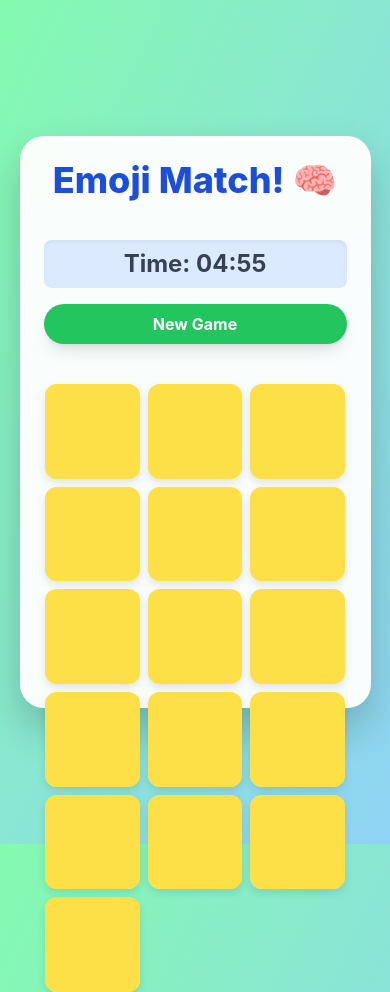
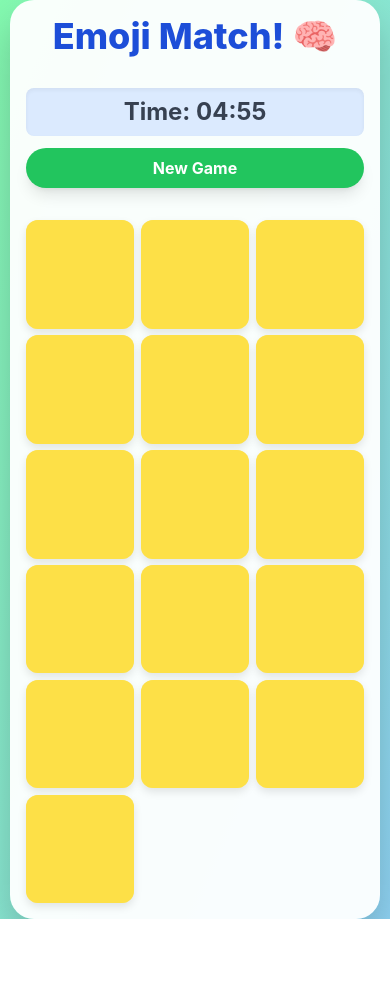
Before and after one commit to neenabatrra/emoji-memory-game, a plain HTML site: page index.html in a window 390 px wide. After the commit the page ends 919 px from the top, so only its background shows below. Drawn offline with nearby package versions, Linux system fonts and the light colour scheme.

Commit message:
Update index.html

```diff
--- a/index.html
+++ b/index.html
@@ -28,8 +28,8 @@
             flex-direction: column;
             align-items: center;
             gap: 1.5rem;
-            max-width: 90vw; /* Responsive width */
-            width: 700px; /* Max width for larger screens */
+            width: 95%; /* Make it fluid by default */
+            max-width: 700px; /* Cap overall max width for desktop */
             box-sizing: border-box;
         }
 
@@ -43,12 +43,11 @@
 
         .game-board {
             display: grid;
-            grid-template-columns: repeat(4, 1fr); /* 4 columns */
+            grid-template-columns: repeat(4, 1fr); /* Default 4 columns for larger screens */
             grid-template-rows: repeat(4, 1fr); /* 4 rows for 16 cards */
             gap: 0.75rem; /* Gap between cards */
             perspective: 1000px; /* For 3D flip effect */
-            width: 100%; /* Make board take full width of container */
-            max-width: 500px; /* Limit board size for aesthetics */
+            width: 100%; /* Always take full width of container */
             aspect-ratio: 1 / 1; /* Keep it square */
         }
 
@@ -122,24 +121,38 @@
         /* Responsive adjustments for smaller screens */
         @media (max-width: 640px) {
             .game-container {
-                padding: 1.5rem;
+                padding: 1rem; /* Slightly reduced padding for smaller screens */
+                gap: 1rem;
             }
             .game-board {
                 grid-template-columns: repeat(3, 1fr); /* 3 columns on small screens */
                 grid-template-rows: repeat(auto-fit, 1fr); /* Adapt rows */
                 gap: 0.5rem;
-                max-width: 300px; /* Smaller board for mobile */
             }
             .card {
-                font-size: clamp(1.2rem, 8vw, 2.5rem);
+                font-size: clamp(1.2rem, 10vw, 2.5rem); /* Adjust font size more for small screens */
             }
             .game-header {
                 flex-direction: column;
-                gap: 1rem;
+                gap: 0.75rem; /* Reduced gap */
             }
             .timer-display, .new-game-btn {
                 width: 100%;
                 text-align: center;
+            }
+            .message-box {
+                font-size: 1rem; /* Smaller font for messages on mobile */
+            }
+        }
+
+        /* Further adjustments for very small screens (e.g., old phones) */
+        @media (max-width: 400px) {
+            .game-board {
+                grid-template-columns: repeat(3, 1fr); /* Stick to 3 columns on very small */
+                gap: 0.4rem;
+            }
+            .card {
+                font-size: clamp(1rem, 12vw, 2.2rem); /* Even smaller font */
             }
         }
     </style>
```
